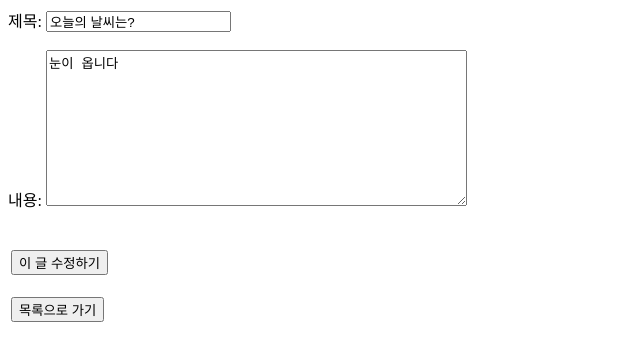
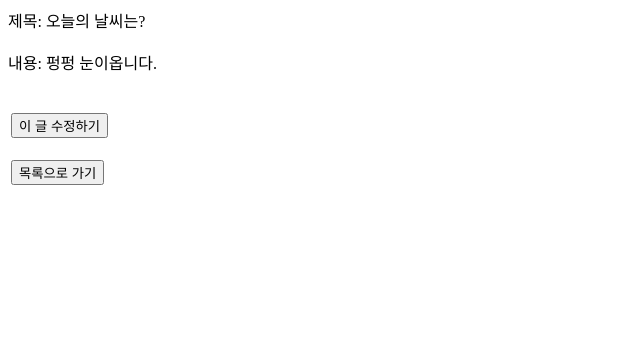
Before and after one commit to clouari/Formtag, a plain HTML site: page login/listpage.html in a window 1280 px wide. Shown: the whole page, without its empty margins (0-640 px from the left). Drawn offline with Linux system fonts and the light colour scheme.

Commit message:
선택 되게 했던 내용을 고정되게 변경함

```diff
--- a/login/listpage.html
+++ b/login/listpage.html
@@ -5,13 +5,12 @@
     <body>
         <tr>
             <td>
-                제목:
-                <input type="text" value="오늘의 날씨는?">
+                제목: 오늘의 날씨는?
             </td><br/>
             <br/>
             <td>
-                내용:
-                <textarea name="content" cols="50" rows="10">눈이 옵니다</textarea><br/>
+                내용: 펑펑 눈이옵니다.
+                <br/>
             </td>
         </tr>
             <br/>
```
